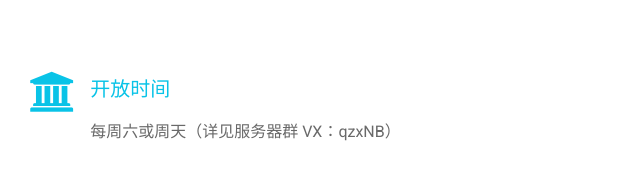
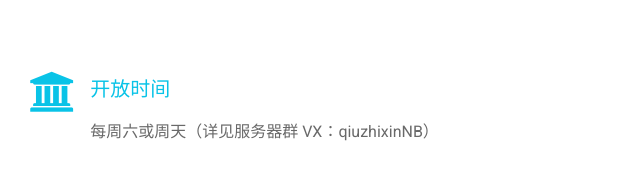
Before and after one commit to WAXQER/WAXQER.github.io, a plain HTML site: page index.html in a window 1280 px wide. Shown: the part 935-1109 px from the top of the page, 640-1280 px from the left. Drawn offline with nearby package versions, Linux system fonts and the light colour scheme.

Commit message:
Update index.html

```diff
--- a/index.html
+++ b/index.html
@@ -92,7 +92,7 @@
 								<i class="fa fa-bank"></i>
 								<div class="service-box">
 									<h3>开放时间</h3>
-									<p>每周六或周天（详见服务器群 VX：qzxNB）</p>
+									<p>每周六或周天（详见服务器群 VX：qiuzhixinNB）</p>
 								</div>
 							</div>  <!-- service -inner  -->
 							<div class="service-inner wow fadeInRight" data-wow-delay=".8s">
```
